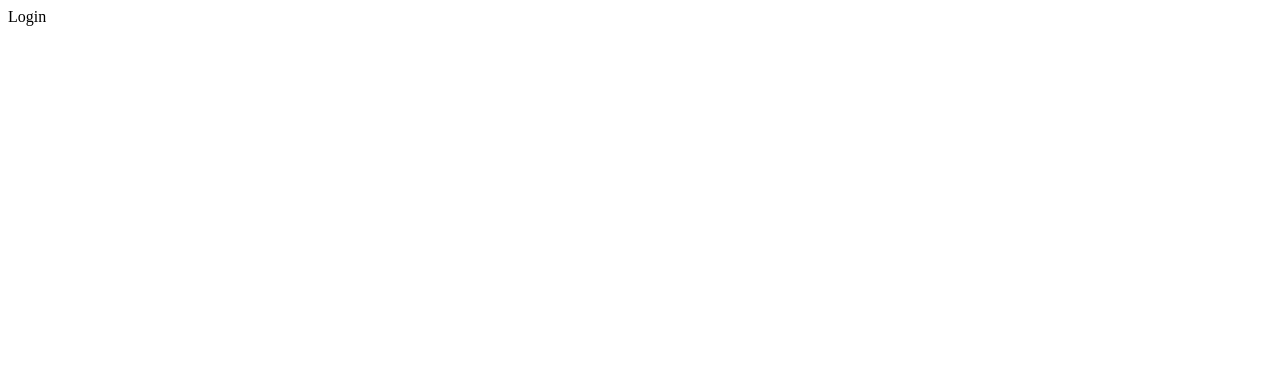
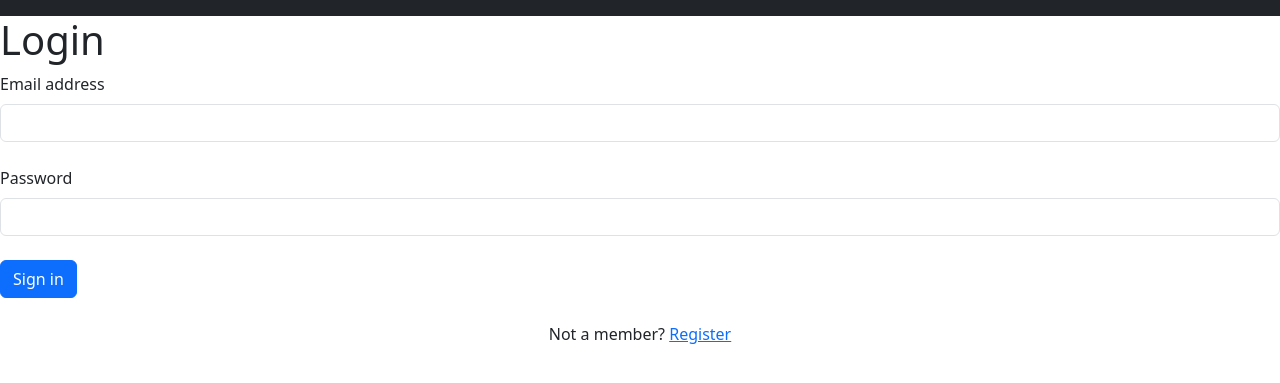
Before and after one commit to NamitsGit/Flask_College_REST_API, a Flask app: page /login in a window 1280 px wide. Before the commit the part shown is almost empty. Shown: the top 383 px of the page. Run offline with Flask 3, Linux system fonts and the light colour scheme.

Commit message:
Added login page and corrected template routing

```diff
--- a/website/auth/auth.py
+++ b/website/auth/auth.py
@@ -2,14 +2,14 @@ from flask import Blueprint, render_template, request, flash
 from werkzeug.security import generate_password_hash, check_password_hash
 from website.utils.constants import db
 from website.models.user import User
-auth = Blueprint('auth', __name__, template_folder= "../views/templates")
+auth = Blueprint('auth', __name__, template_folder= "../views/templates", static_folder="../views/static")
 
 # basic username auth
 # admin - admin1234
 
 @auth.route("/login")
 def login():
-    return "<p>Login</p>"
+    return render_template("login.html")
 
 @auth.route("/logout")
 def logout():
--- a/website/models/user.py
+++ b/website/models/user.py
@@ -8,6 +8,6 @@ class User(db.Model):
     password = db.Column(db.String(150))
 
     def __repr__(self):
-        u =  "\"id\" : \"{}\",\"uname\" : \"{}\",\"email\" : \"{}\",\"password\" : \"{}\"".format(self.id, self.username, self.email, self.password)
+        u =  "\"id\" : \"{}\",\"username\" : \"{}\",\"email\" : \"{}\",\"password\" : \"{}\"".format(self.id, self.username, self.email, self.password)
         u = "{ "+ u +" }"
         return u
--- /dev/null
+++ b/website/views/static/style.css
@@ -0,0 +1,5 @@
+.login-card {
+    max-width: 500px;
+    max-height: 800px;
+    background-color: lightblue;
+}
--- a/website/views/templates/base.html
+++ b/website/views/templates/base.html
@@ -7,6 +7,7 @@
     <link href="https://cdn.jsdelivr.net/npm/bootstrap@5.3.1/dist/css/bootstrap.min.css" rel="stylesheet"
         integrity="sha384-4bw+/aepP/YC94hEpVNVgiZdgIC5+VKNBQNGCHeKRQN+PtmoHDEXuppvnDJzQIu9" crossorigin="anonymous">
     <title>College App - {% block title %}Home{% endblock title %}</title>
+    {% block head %}{% endblock head %}
 </head>
 
 <body>
--- /dev/null
+++ b/website/views/templates/login.html
@@ -0,0 +1,33 @@
+{% extends 'base.html' %}
+
+{% block title %}
+    Login
+{% endblock title %}
+
+{% block body %}
+<div>
+    <h1>Login</h1>
+    <div class="login-card">
+        <form>
+            <!-- Email input -->
+            <div class="form-outline mb-4">
+                <label class="form-label" for="form2Example1">Email address</label>
+                <input type="email" id="form2Example1" class="form-control" />
+            </div>
+
+            <!-- Password input -->
+            <div class="form-outline mb-4">
+                <label class="form-label" for="form2Example2">Password</label>
+                <input type="password" id="form2Example2" class="form-control" />
+            </div>
+
+            <!-- Submit button -->
+            <button type="button" class="btn btn-primary btn-block mb-4">Sign in</button>
+
+            <!-- Register buttons -->
+            <div class="text-center">
+              <p>Not a member? <a href=" {{ url_for('auth.signup') }}">Register</a></p>
+          </form>
+    </div>
+</div>
+{% endblock body %}
--- a/website/views/views.py
+++ b/website/views/views.py
@@ -1,6 +1,6 @@
 from flask import Blueprint, render_template, request
 from website.models.user import User
-views = Blueprint('views', __name__, template_folder="templates")
+views = Blueprint('views', __name__, template_folder="templates", static_folder="static")
 
 @views.route("/")
 def home():
```
Also changed, not shown: instance/college.db, website/views/static/aurora.jpg (added).
